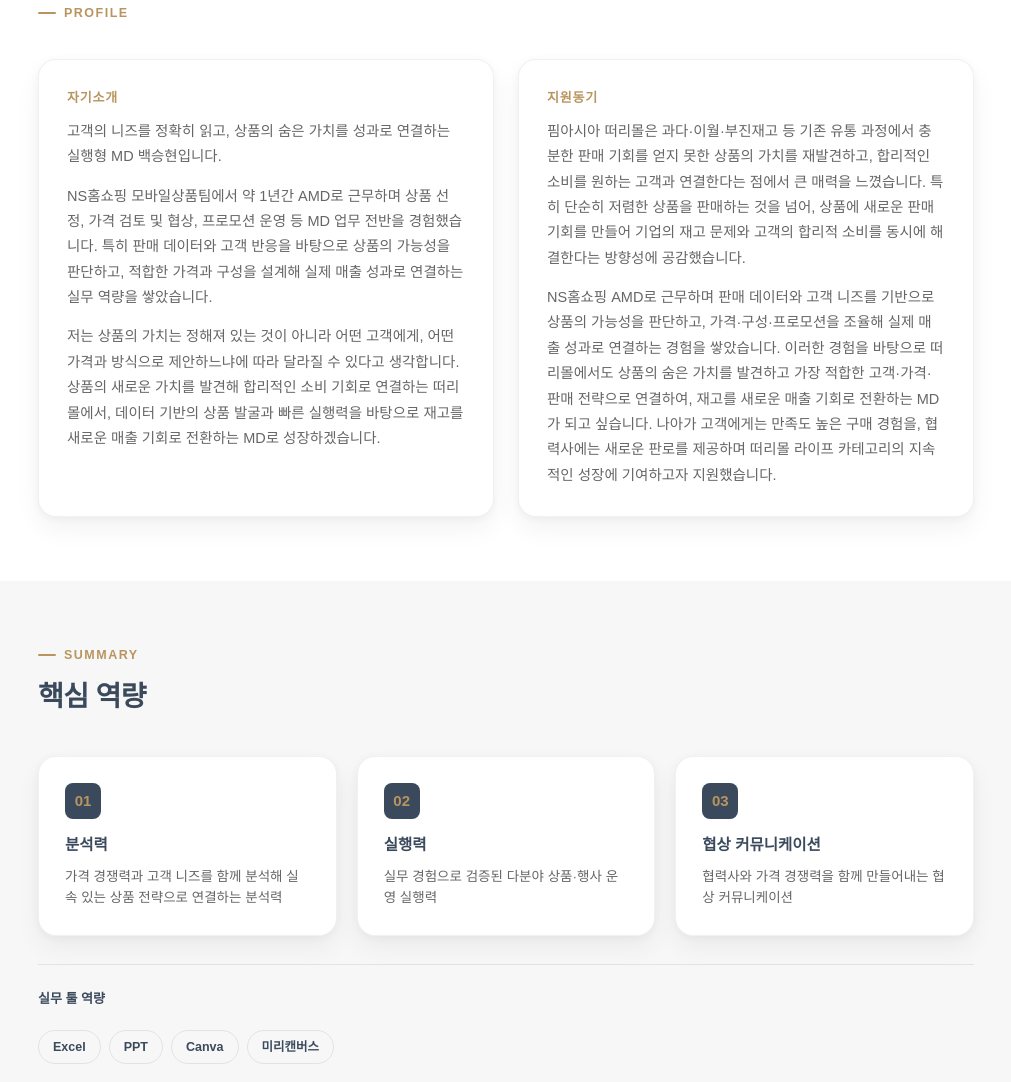
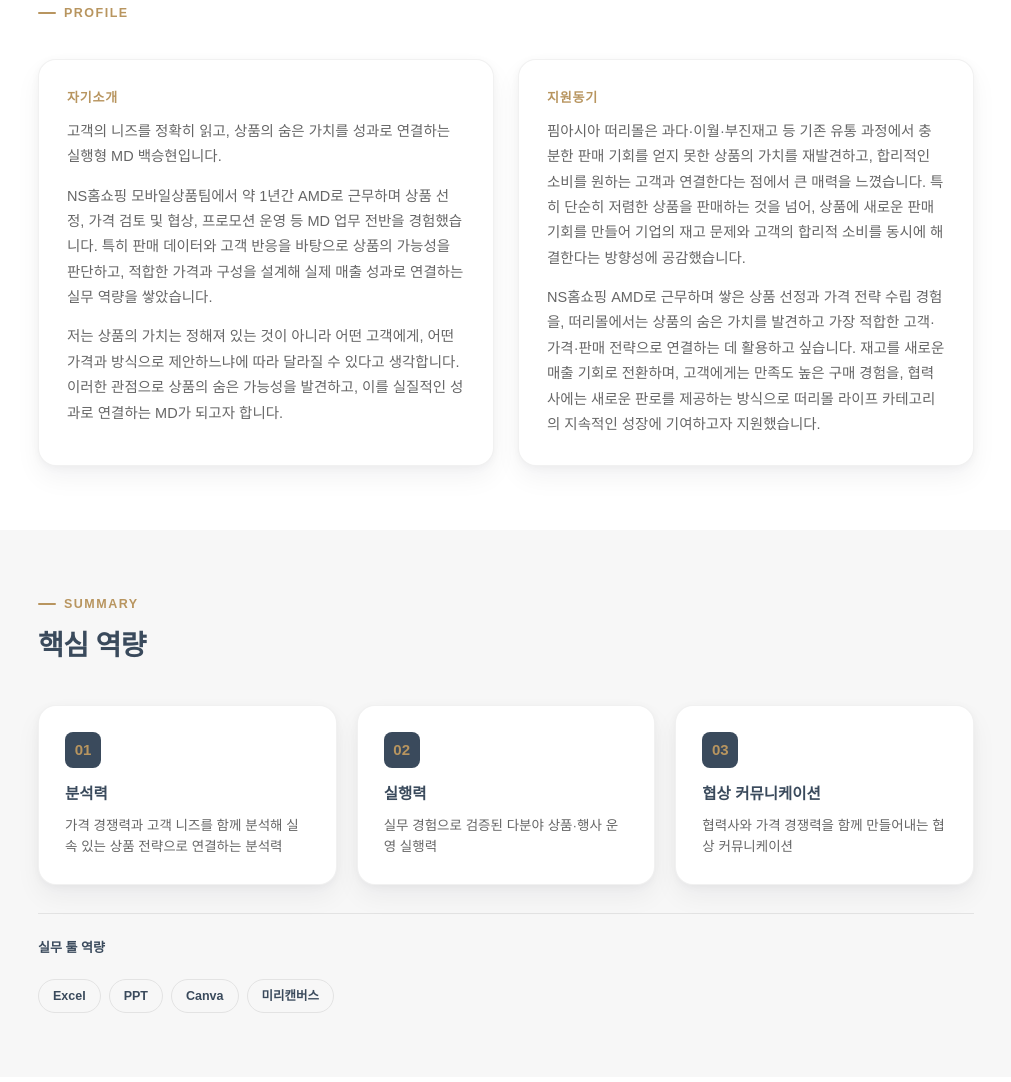
Before and after one commit to bsh1706-lang/-, a plain HTML site: page index.html in a window 1280 px wide. Shown: the part 649-1731 px from the top of the page, without its empty margins (134-1145 px from the left). Drawn offline with Linux system fonts and the light colour scheme.

Commit message:
Refine personal statement in index.html

```diff
--- a/index.html
+++ b/index.html
@@ -285,12 +285,12 @@
         <div class="about-label">자기소개</div>
         <p class="about-text">고객의 니즈를 정확히 읽고, 상품의 숨은 가치를 성과로 연결하는 실행형 MD 백승현입니다.</p>
         <p class="about-text">NS홈쇼핑 모바일상품팀에서 약 1년간 AMD로 근무하며 상품 선정, 가격 검토 및 협상, 프로모션 운영 등 MD 업무 전반을 경험했습니다. 특히 판매 데이터와 고객 반응을 바탕으로 상품의 가능성을 판단하고, 적합한 가격과 구성을 설계해 실제 매출 성과로 연결하는 실무 역량을 쌓았습니다.</p>
-        <p class="about-text">저는 상품의 가치는 정해져 있는 것이 아니라 어떤 고객에게, 어떤 가격과 방식으로 제안하느냐에 따라 달라질 수 있다고 생각합니다. 상품의 새로운 가치를 발견해 합리적인 소비 기회로 연결하는 떠리몰에서, 데이터 기반의 상품 발굴과 빠른 실행력을 바탕으로 재고를 새로운 매출 기회로 전환하는 MD로 성장하겠습니다.</p>
+        <p class="about-text">저는 상품의 가치는 정해져 있는 것이 아니라 어떤 고객에게, 어떤 가격과 방식으로 제안하느냐에 따라 달라질 수 있다고 생각합니다. 이러한 관점으로 상품의 숨은 가능성을 발견하고, 이를 실질적인 성과로 연결하는 MD가 되고자 합니다.</p>
       </div>
       <div class="about-block">
         <div class="about-label">지원동기</div>
         <p class="about-text">핌아시아 떠리몰은 과다·이월·부진재고 등 기존 유통 과정에서 충분한 판매 기회를 얻지 못한 상품의 가치를 재발견하고, 합리적인 소비를 원하는 고객과 연결한다는 점에서 큰 매력을 느꼈습니다. 특히 단순히 저렴한 상품을 판매하는 것을 넘어, 상품에 새로운 판매 기회를 만들어 기업의 재고 문제와 고객의 합리적 소비를 동시에 해결한다는 방향성에 공감했습니다.</p>
-        <p class="about-text">NS홈쇼핑 AMD로 근무하며 판매 데이터와 고객 니즈를 기반으로 상품의 가능성을 판단하고, 가격·구성·프로모션을 조율해 실제 매출 성과로 연결하는 경험을 쌓았습니다. 이러한 경험을 바탕으로 떠리몰에서도 상품의 숨은 가치를 발견하고 가장 적합한 고객·가격·판매 전략으로 연결하여, 재고를 새로운 매출 기회로 전환하는 MD가 되고 싶습니다. 나아가 고객에게는 만족도 높은 구매 경험을, 협력사에는 새로운 판로를 제공하며 떠리몰 라이프 카테고리의 지속적인 성장에 기여하고자 지원했습니다.</p>
+        <p class="about-text">NS홈쇼핑 AMD로 근무하며 쌓은 상품 선정과 가격 전략 수립 경험을, 떠리몰에서는 상품의 숨은 가치를 발견하고 가장 적합한 고객·가격·판매 전략으로 연결하는 데 활용하고 싶습니다. 재고를 새로운 매출 기회로 전환하며, 고객에게는 만족도 높은 구매 경험을, 협력사에는 새로운 판로를 제공하는 방식으로 떠리몰 라이프 카테고리의 지속적인 성장에 기여하고자 지원했습니다.</p>
       </div>
     </div>
   </div>
```
